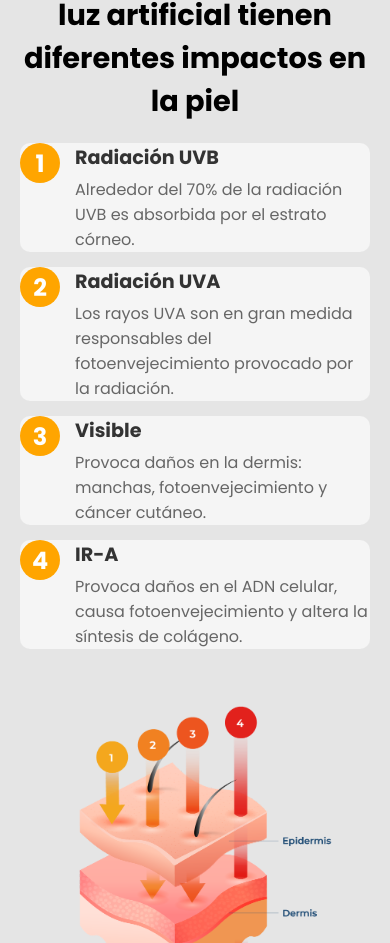
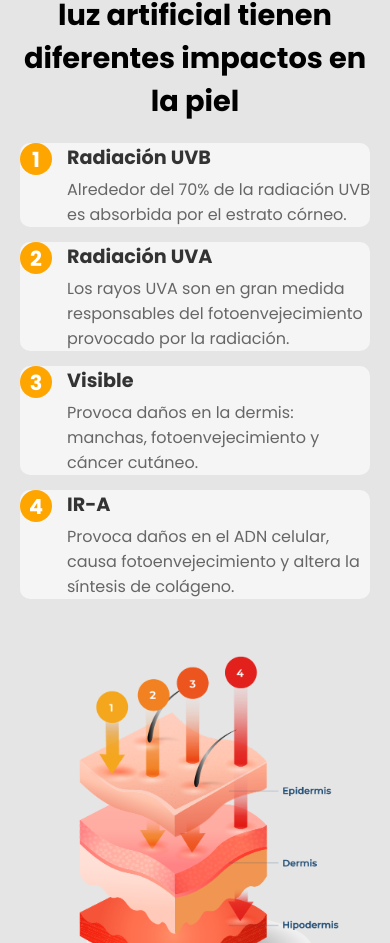
Before and after one commit to alejandro1osorio/landing-sunpro, a Vue app: page / in a window 390 px wide. Shown: the part 932-1875 px from the top of the page. Built offline with nearby package versions, Linux system fonts and the light colour scheme.

Commit message:
revision responsive

```diff
--- a/src/components/Items.vue
+++ b/src/components/Items.vue
@@ -80,15 +80,15 @@ export default {
 
 /* Número con estilo */
 .number {
-  font-size: 1.5rem;
+  font-size: 1.3rem;
   font-weight: bold;
   background: orange;
   color: white;
-  width: 40px;
-  height: 40px;
-  min-width: 40px;
-  min-height: 40px;
-  aspect-ratio: 1/1;  /* 🔹 Asegura que siempre sea un círculo perfecto */
+  width: 32px;
+  height: 32px;
+  min-width: 32px;
+  min-height: 32px;
+  aspect-ratio: 1/1;  /* Asegura que siempre sea un círculo perfecto */
   display: flex;
   justify-content: center;
   align-items: center;
```
